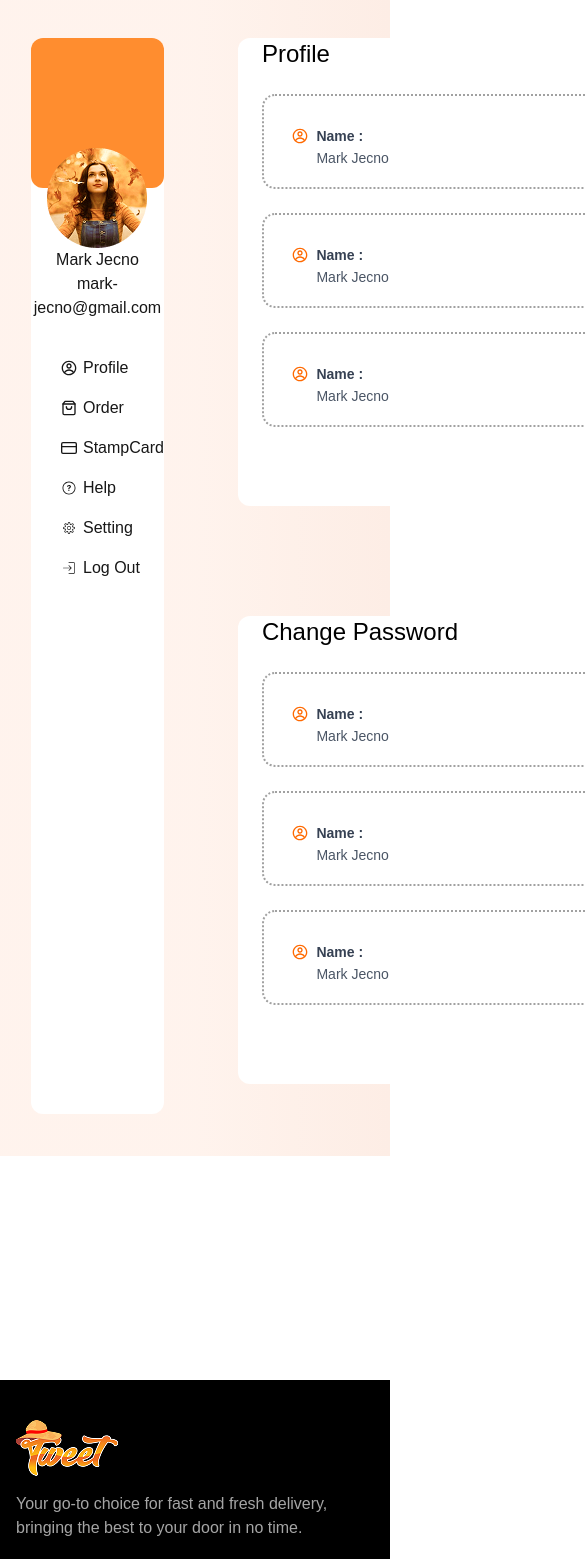
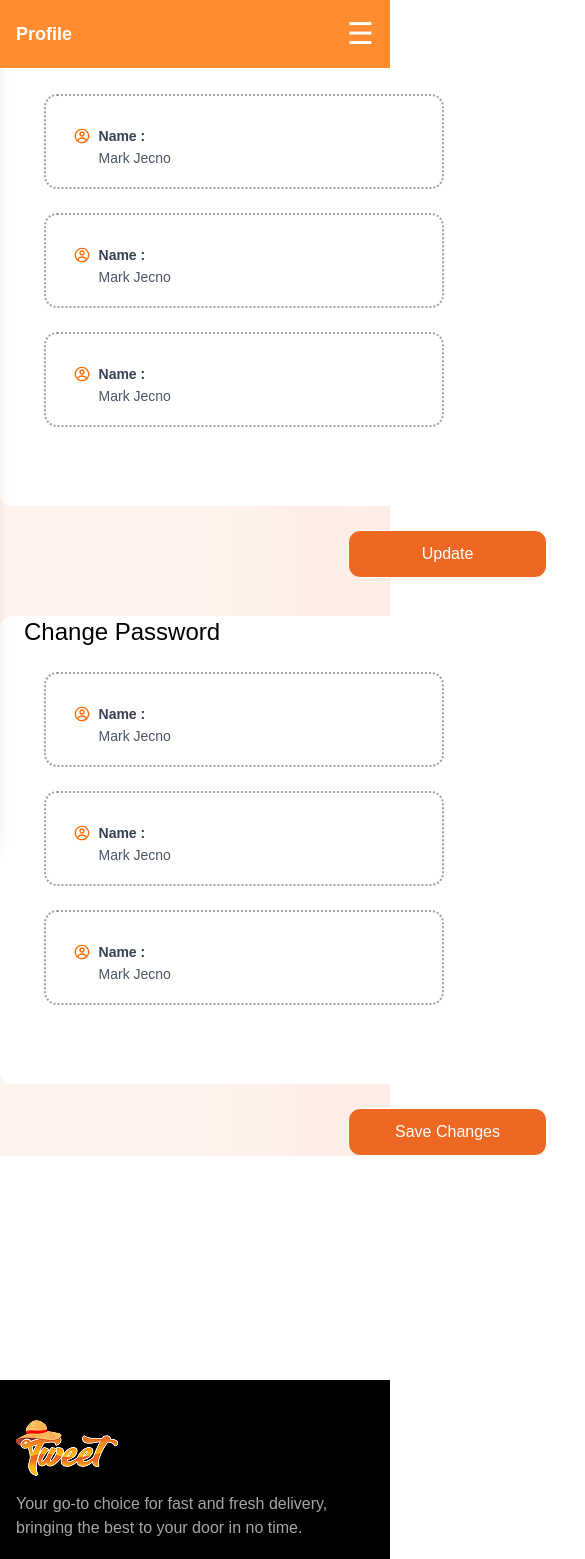
Before and after one commit to pronoy656/job-task, a Next.js app: page /profile in a window 390 px wide. Shown: the top 1559 px of the page, 585 px wide, since content can reach past the window. Built offline with nearby package versions, Linux system fonts and the light colour scheme; a web font is replaced by a local one.

Commit message:
responsive done in profile page

```diff
--- a/src/app/profile/page.js
+++ b/src/app/profile/page.js
@@ -1,7 +1,10 @@
 import Profilepage from '@/components/Profilepage/Profilepage'
-import React from 'react'
+
 
 export default function page() {
+
+
+
   return (
     <div
     style={{
--- a/src/components/Profilepage/Profilepage.jsx
+++ b/src/components/Profilepage/Profilepage.jsx
@@ -1,16 +1,40 @@
+"use client";
+
 import { CgProfile } from "react-icons/cg";
 import { FiShoppingBag } from "react-icons/fi";
 import { FiCreditCard } from "react-icons/fi";
 import { IoIosHelpCircleOutline } from "react-icons/io";
 import { CiSettings } from "react-icons/ci";
 import { CiLogin } from "react-icons/ci";
+import { useState } from "react";
 
 export default function Profilepage() {
+  const [sidebarOpen, setSidebarOpen] = useState(false);
+
+  const toggleSidebar = () => {
+    setSidebarOpen(!sidebarOpen);
+  };
+
   return (
     <div className="flex space-x-[74px] mb-[224px]">
-      <div className="w-[282px] h-[1076px] bg-white rounded-[12px] ml-[31px] mt-[38px]">
+      {/* Mobile Topbar */}
+      <div className="md:hidden flex justify-between items-center px-4 py-4 bg-[#FF8D2F] w-full fixed top-0 left-0 z-50">
+        <h1 className="text-white font-bold text-lg">Profile</h1>
+        <button
+          onClick={toggleSidebar}
+          className="text-white text-3xl focus:outline-none"
+        >
+          ☰
+        </button>
+      </div>
+
+      {/* Mobile Sidebar Slide */}
+      <div
+        className={`fixed top-0 left-0 w-[282px] h-full bg-white rounded-[12px] shadow-lg z-40 transform ${
+          sidebarOpen ? "translate-x-0" : "-translate-x-full"
+        } transition-transform duration-300 md:hidden`}
+      >
         <div className="h-[150px] bg-[#FF8D2F] rounded-[12px]"></div>
-
         <div className="flex justify-center mt-[-40px]">
           <img className="w-[100px] h-[100px]" src="p5.png.png" alt="" />
         </div>
@@ -25,7 +49,7 @@ export default function Profilepage() {
           </div>
           <div className="flex space-x-1.5 items-center">
             <FiShoppingBag />
-            <p>Order </p>
+            <p>Order</p>
           </div>
           <div className="flex space-x-1.5 items-center">
             <FiCreditCard />
@@ -45,12 +69,52 @@ export default function Profilepage() {
           </div>
         </div>
       </div>
+
+      {/* Desktop Sidebar */}
+      <div className="hidden md:block w-[282px] h-[1076px] bg-white rounded-[12px] ml-[31px] mt-[38px]">
+        <div className="h-[150px] bg-[#FF8D2F] rounded-[12px]"></div>
+        <div className="flex justify-center mt-[-40px]">
+          <img className="w-[100px] h-[100px]" src="p5.png.png" alt="" />
+        </div>
+        <div>
+          <p className="text-center">Mark Jecno</p>
+          <p className="text-center">mark-jecno@gmail.com</p>
+        </div>
+        <div className="flex flex-col space-y-4 mt-9 ml-[30px]">
+          <div className="flex space-x-1.5 items-center">
+            <CgProfile />
+            <p>Profile</p>
+          </div>
+          <div className="flex space-x-1.5 items-center">
+            <FiShoppingBag />
+            <p>Order</p>
+          </div>
+          <div className="flex space-x-1.5 items-center">
+            <FiCreditCard />
+            <p>StampCard</p>
+          </div>
+          <div className="flex space-x-1.5 items-center">
+            <IoIosHelpCircleOutline />
+            <p>Help</p>
+          </div>
+          <div className="flex space-x-1.5 items-center">
+            <CiSettings />
+            <p>Setting</p>
+          </div>
+          <div className="flex space-x-1.5 items-center">
+            <CiLogin />
+            <p>Log Out</p>
+          </div>
+        </div>
+      </div>
+
+      {/* Right Side */}
       <div>
         {/* Card 1 */}
         <div className="w-[895px] h-[468px] mt-[38px] bg-white rounded-[12px]">
           <p className="text-2xl font-medium text-black mt-6 ml-6">Profile</p>
           {/* input field */}
-          <div class="flex items-start space-x-3 border-2 border-dotted border-[#A1A1A1] w-[847px] h-[95px] rounded-[13px] ml-6 p-7 mt-6">
+          <div class="flex items-start space-x-3 border-2 border-dotted border-[#A1A1A1] w-[400px] md:w-[847px] h-[95px] rounded-[13px] ml-11 md:ml-6 p-7 mt-6">
             <span class="text-orange-500 w-[12.53px] h-[16.45px] mt-1">
               <CgProfile />
             </span>
@@ -60,7 +124,7 @@ export default function Profilepage() {
             </div>
           </div>
           {/* input field */}
-          <div class="flex items-start space-x-3 border-2 border-dotted border-[#A1A1A1] w-[847px] h-[95px] rounded-[13px] ml-6 p-7 mt-6">
+          <div class="flex items-start space-x-3 border-2 border-dotted border-[#A1A1A1] w-[400px] md:w-[847px] h-[95px] rounded-[13px] ml-11 md:ml-6 p-7 mt-6">
             <span class="text-orange-500 w-[12.53px] h-[16.45px] mt-1">
               <CgProfile />
             </span>
@@ -70,7 +134,7 @@ export default function Profilepage() {
             </div>
           </div>
           {/* input field */}
-          <div class="flex items-start space-x-3 border-2 border-dotted border-[#A1A1A1] w-[847px] h-[95px] rounded-[13px] ml-6 p-7 mt-6">
+          <div class="flex items-start space-x-3 border-2 border-dotted border-[#A1A1A1] w-[400px] md:w-[847px] h-[95px] rounded-[13px] ml-11 md:ml-6 p-7 mt-6">
             <span class="text-orange-500 w-[12.53px] h-[16.45px] mt-1">
               <CgProfile />
             </span>
@@ -80,7 +144,7 @@ export default function Profilepage() {
             </div>
           </div>
         </div>
-        <div className="flex justify-end mt-6">
+        <div className="flex justify-center md:justify-end mt-6">
           <button className="w-[198.5px] h-[48px] border bg-[#ED6923] text-white rounded-[12px]">
             Update
           </button>
@@ -91,7 +155,7 @@ export default function Profilepage() {
             Change Password
           </p>
           {/* input field */}
-          <div class="flex items-start space-x-3 border-2 border-dotted border-[#A1A1A1] w-[847px] h-[95px] rounded-[13px] ml-6 p-7 mt-6">
+          <div class="flex items-start space-x-3 border-2 border-dotted border-[#A1A1A1] w-[400px] md:w-[847px] h-[95px] rounded-[13px] ml-11 md:ml-6 p-7 mt-6">
             <span class="text-orange-500 w-[12.53px] h-[16.45px] mt-1">
               <CgProfile />
             </span>
@@ -101,7 +165,7 @@ export default function Profilepage() {
             </div>
           </div>
           {/* input field */}
-          <div class="flex items-start space-x-3 border-2 border-dotted border-[#A1A1A1] w-[847px] h-[95px] rounded-[13px] ml-6 p-7 mt-6">
+          <div class="flex items-start space-x-3 border-2 border-dotted border-[#A1A1A1] w-[400px] md:w-[847px] h-[95px] rounded-[13px] ml-11 md:ml-6 p-7 mt-6">
             <span class="text-orange-500 w-[12.53px] h-[16.45px] mt-1">
               <CgProfile />
             </span>
@@ -111,7 +175,7 @@ export default function Profilepage() {
             </div>
           </div>
           {/* input field */}
-          <div class="flex items-start space-x-3 border-2 border-dotted border-[#A1A1A1] w-[847px] h-[95px] rounded-[13px] ml-6 p-7 mt-6">
+          <div class="flex items-start space-x-3 border-2 border-dotted border-[#A1A1A1] w-[400px] md:w-[847px] h-[95px] rounded-[13px] ml-11 md:ml-6 p-7 mt-6">
             <span class="text-orange-500 w-[12.53px] h-[16.45px] mt-1">
               <CgProfile />
             </span>
@@ -121,7 +185,7 @@ export default function Profilepage() {
             </div>
           </div>
         </div>
-        <div className="flex justify-end mt-6">
+        <div className="flex justify-center md:justify-end mt-6">
           <button className="w-[198.5px] h-[48px] border bg-[#ED6923] text-white rounded-[12px]">
             Save Changes
           </button>
```
